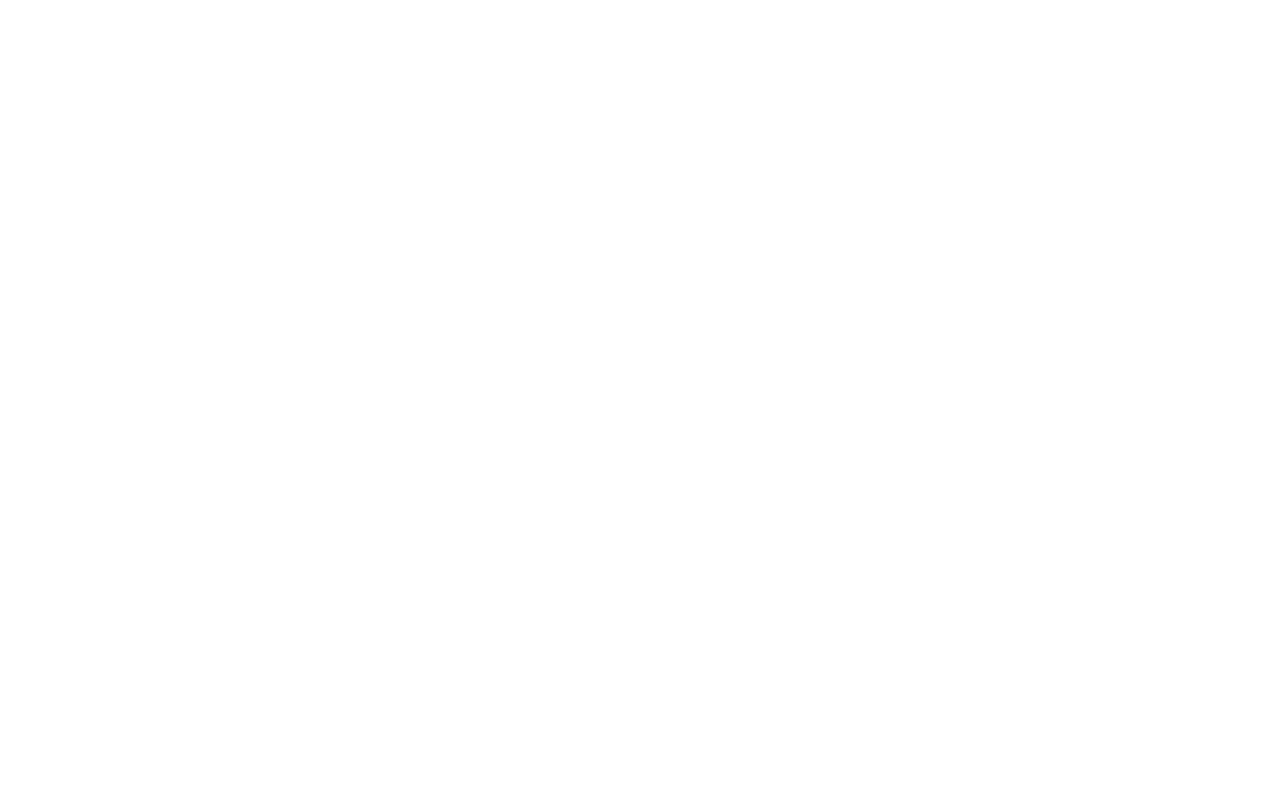
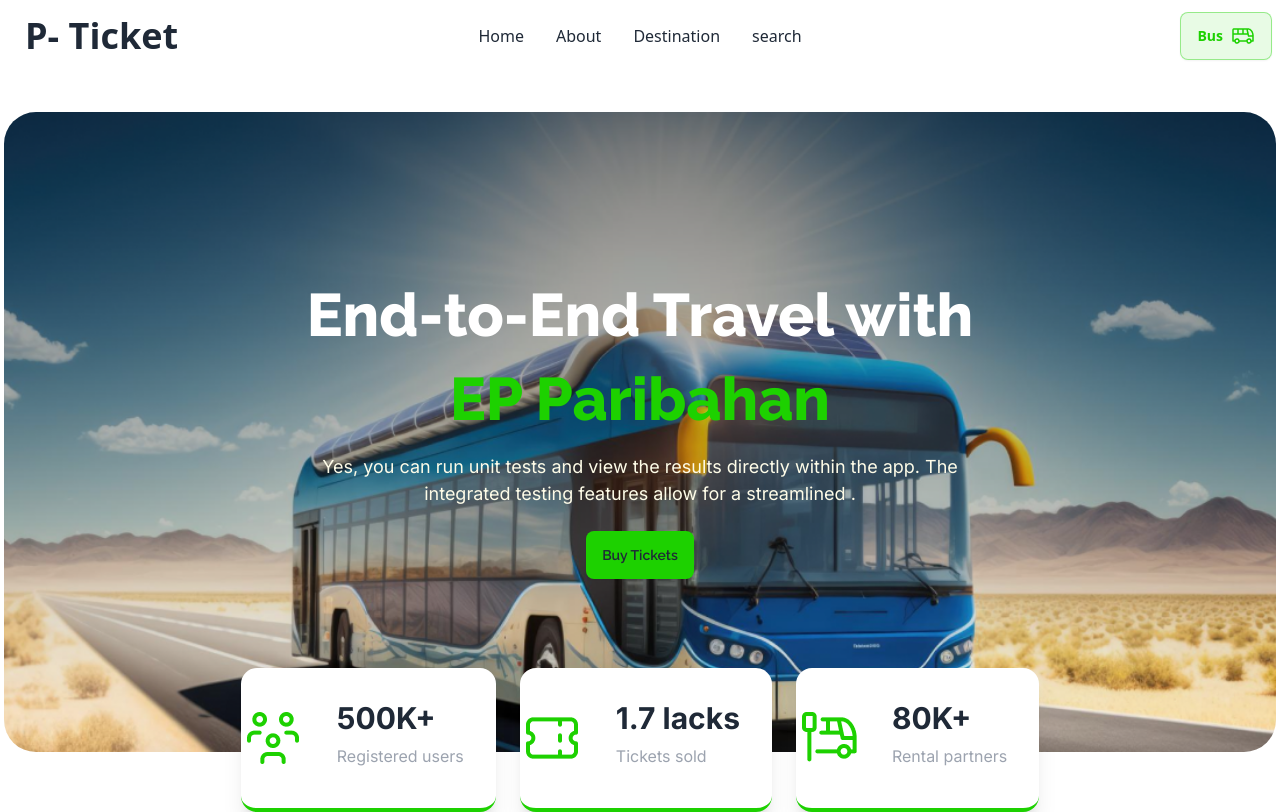
Before and after one commit to Ahsanul-Islam-083/Smart-Ticketing, a plain HTML site: page index.html in a window 1280 px wide. Drawn offline with nearby package versions, Linux system fonts and the light colour scheme.

Commit message:
created header section

```diff
--- a/index.html
+++ b/index.html
@@ -1,12 +1,118 @@
 <!DOCTYPE html>
-<html lang="en">
+<html lang="en" data-theme="light">
+
 <head>
     <meta charset="UTF-8">
     <meta name="viewport" content="width=device-width, initial-scale=1.0">
     <title>P. Poribahan</title>
+    <!-- tailwind and daisy UI -->
+    <link href="https://cdn.jsdelivr.net/npm/daisyui@4.7.2/dist/full.min.css" rel="stylesheet" type="text/css" />
+    <script src="https://cdn.tailwindcss.com"></script>
+    <!-- google font -->
+    <link rel="preconnect" href="https://fonts.googleapis.com">
+    <link rel="preconnect" href="https://fonts.gstatic.com" crossorigin>
+    <link href="https://fonts.googleapis.com/css2?family=Inter:wght@100..900&family=Raleway:ital,wght@0,100..900;1,100..900&display=swap" rel="stylesheet">
+
+    <style>
+        .font-raleway {
+            font-family: "Raleway", sans-serif;
+        }
+        .font-inter{
+            font-family: "Inter", sans-serif;
+        }
+    </style>
+
 </head>
+
 <body>
+    <header class="container mx-auto">
+        <nav>
+            <div class="navbar bg-base-100">
+                <div class="navbar-start">
+                    <div class="dropdown">
+                        <div tabindex="0" role="button" class="btn btn-ghost lg:hidden">
+                            <svg xmlns="http://www.w3.org/2000/svg" class="h-5 w-5" fill="none" viewBox="0 0 24 24"
+                                stroke="currentColor">
+                                <path stroke-linecap="round" stroke-linejoin="round" stroke-width="2"
+                                    d="M4 6h16M4 12h8m-8 6h16" />
+                            </svg>
+                        </div>
+                        <ul tabindex="0"
+                            class="menu menu-sm dropdown-content mt-3 z-[1] p-2 shadow bg-base-100 rounded-box w-52 ">
+                            <li><a class="text-good-color">Home</a></li>
+                            <li><a class="text-text-me-ul-color">About</a></li>
+                            <li><a class="text-text-me-ul-color">Destination</a></li>
+                            <li><a class="text-text-me-ul-color">search</a></li>
+                        </ul>
+                    </div>
+                    <a class="btn btn-ghost text-2xl lg:text-4xl font-extrabold text-h-color">P- Ticket</a>
+                </div>
+                <div class="navbar-center hidden lg:flex">
+                    <ul class="menu menu-horizontal px-1 text-base">
+                        <li><a class="text-good-color">Home</a></li>
+                        <li><a class="text-text-me-ul-color">About</a></li>
+                        <li><a class="text-text-me-ul-color">Destination</a></li>
+                        <li><a class="text-text-me-ul-color">search</a></li>
+                    </ul>
+                </div>
+                <div class="navbar-end space-x-4">
+                    <a class="btn bg-[#1DD1001A] text-[#1DD100] lg:font-bold border-[#1DD10066]">Bus <img
+                            src="images/bus-icon.png" alt=""></a>
+                </div>
+            </div>
+        </nav>
+        <!-- banner -->
+        <section class="relative mt-9 p-1 space-y-2">
+            <div class="w-full h-[80vh] bg-center bg-no-repeat bg-cover bg-[url(images/banner.png)] font-raleway rounded-lg lg:rounded-[32px]">
+               <div class="min-h-full flex flex-col items-center justify-center gap-2 lg:gap-6">
+                <h1 class="text-4xl lg:text-6xl text-white font-extrabold text-center">End-to-End Travel with</h1>
+                <h1 class="text-4xl lg:text-6xl text-[#1DD100] font-extrabold text-center">EP Paribahan</h1>
+                <p class="max-w-2xl font-inter text-[18px] text-center  text-yellow-50">Yes, you can run unit tests and view the results directly within the app. The integrated testing features allow for a streamlined .</p>
+                <div><button id="buy-tickets" class="btn bg-[#1DD100] border-none">Buy Tickets</button></div>
+               </div>
+            </div>
+            <div class="lg:w-[80%] flex flex-col lg:flex-row justify-center gap-6 lg:absolute -bottom-14 right-[8rem] font-inter">
+                <div class="card card-side bg-base-100 shadow-xl border-b-4 border-[#1DD100]">
+                    <figure><img src="images/people.png" alt="Movie"/></figure>
+                    <div class="card-body">
+                      <h2 class="card-title font-bold text-3xl">500K+</h2>
+                      <p class="text-gray-400">Registered users</p>
+                      <div class="card-actions justify-end">
+                      </div>
+                    </div>
+                  </div>
+                <div class="card card-side bg-base-100 shadow-xl border-b-4 border-[#1DD100]">
+                    <figure><img src="images/ticket-cupon.png" alt="Movie"/></figure>
+                    <div class="card-body">
+                      <h2 class="card-title font-bold text-3xl">1.7 lacks</h2>
+                      <p class="text-gray-400">Tickets sold</p>
+                      <div class="card-actions justify-end">
+                      </div>
+                    </div>
+                  </div>
+                <div class="card card-side bg-base-100 shadow-xl border-b-4 border-[#1DD100]">
+                    <figure><img src="images/stoppage.png" alt="Movie"/></figure>
+                    <div class="card-body">
+                      <h2 class="card-title font-bold text-3xl">80K+</h2>
+                      <p class="text-gray-400">Rental partners</p>
+                      <div class="card-actions justify-end">
+                      </div>
+                    </div>
+                  </div>
+
+            </div>
+        </section>
+    </header>
+
+    <body>
+
+    </body>
+    <footer>
+
+    </footer>
 
 
+    <script src="script.js"></script>
 </body>
+
 </html>
--- /dev/null
+++ b/tailwind.config.js
@@ -0,0 +1,8 @@
+/** @type {import('tailwindcss').Config} */
+module.exports = {
+    content: ["./src/**/*.{html,js}"],
+    theme: {
+      extend: {},
+    },
+    plugins: [],
+  }
```
